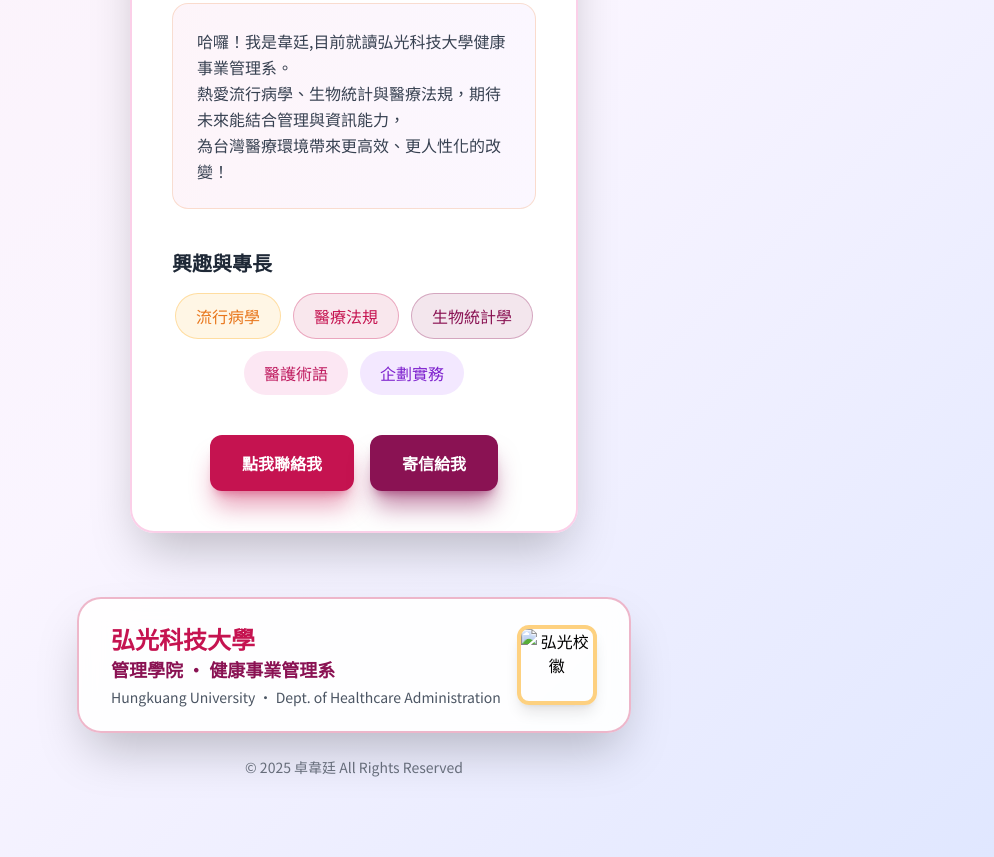
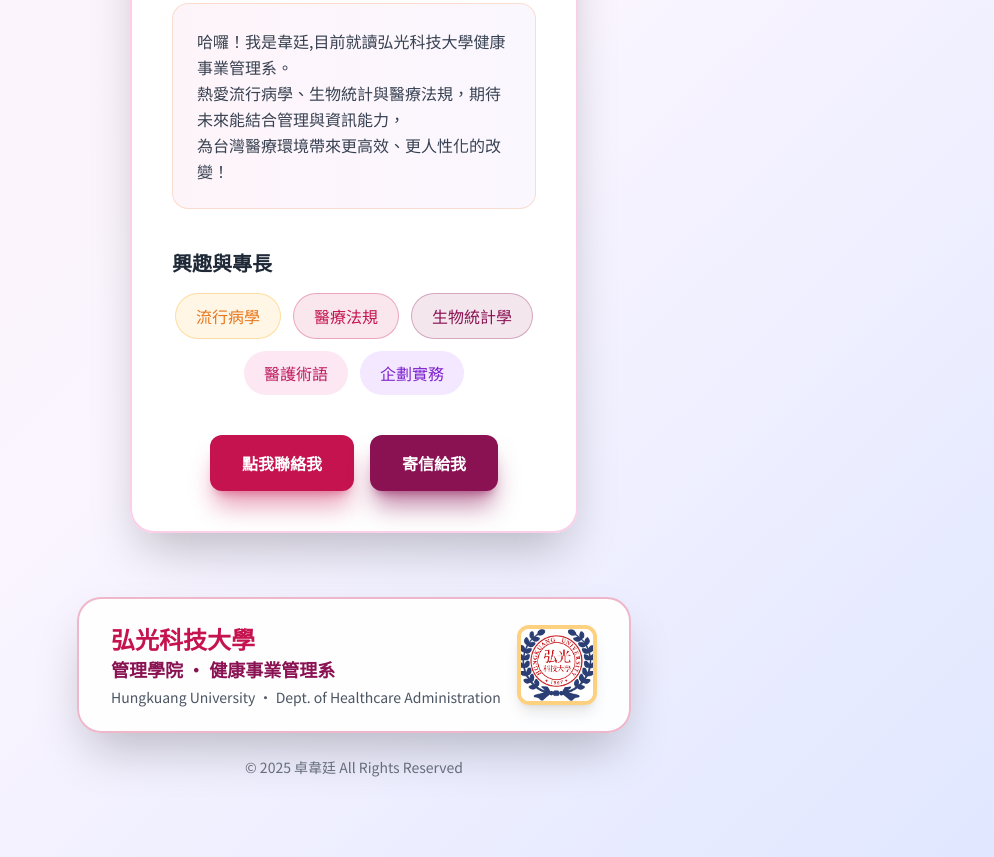
Before and after one commit to wetim2003/wetim2003.github.io, a plain HTML site: page index.html in a window 1280 px wide. Shown: the part 383-1240 px from the top of the page, without its empty margins (286-1280 px from the left). Drawn offline with nearby package versions, Linux system fonts and the light colour scheme.

Commit message:
Fix HTML encoding issues in index.html

```diff
--- a/index.html
+++ b/index.html
@@ -103,7 +103,7 @@
         <div class="text-sm text-gray-600 mt-1">Hungkuang University • Dept. of Healthcare Administration</div>
       </div>
       <div class="w-20 h-20 rounded-xl overflow-hidden border-4 border-[#fda403]/50 shadow-lg">
-        <img src="hk-logo.png" alt="弘光校徽" class="w-full h-full object-cover"/>
+        <img src="下載.png" alt="弘光校徽" class="w-full h-full object-cover"/>
       </div>
     </div>
     <p class="mt-6 text-gray-500 text-sm">© 2025 卓韋廷 All Rights Reserved</p>
```
